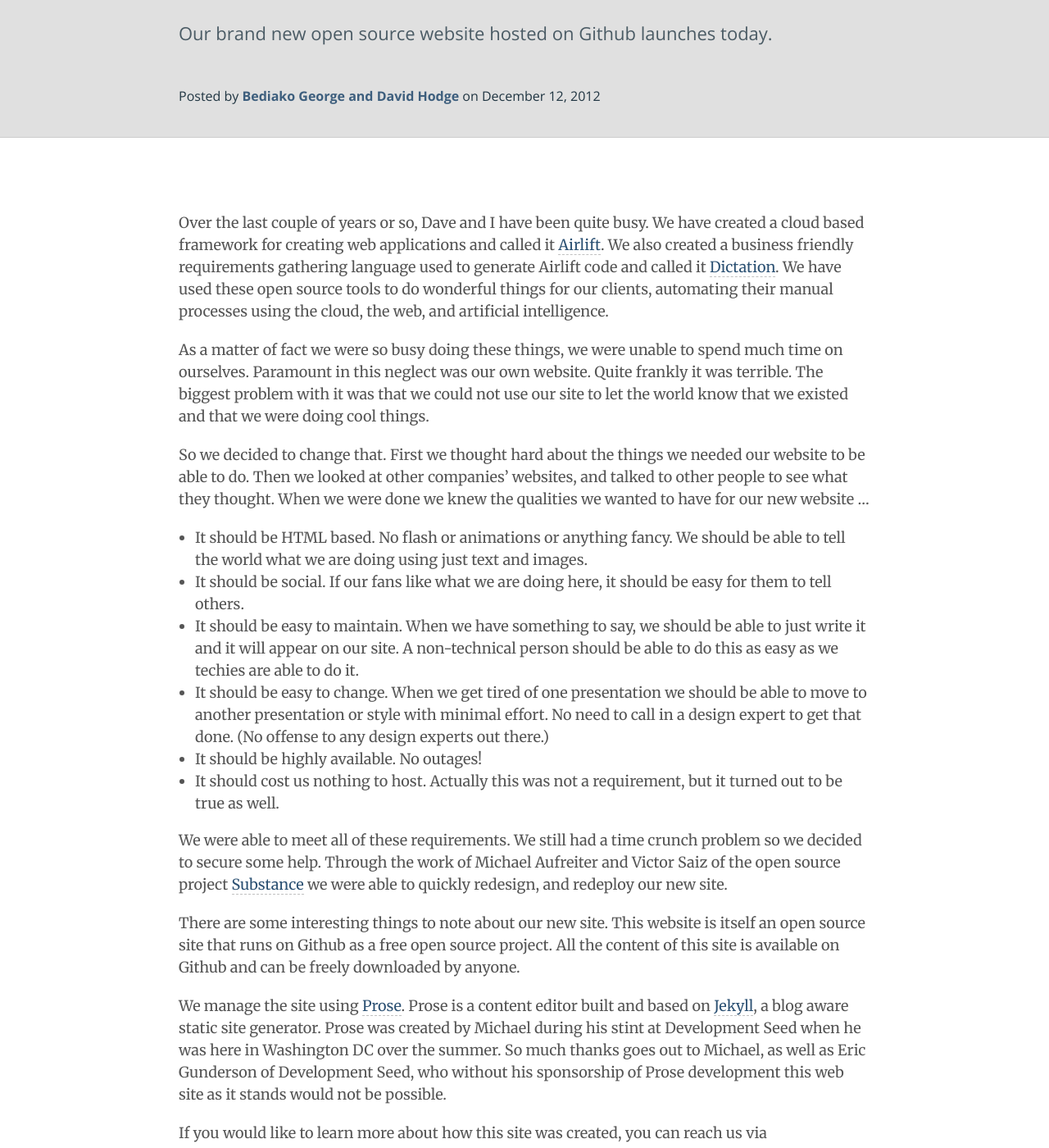
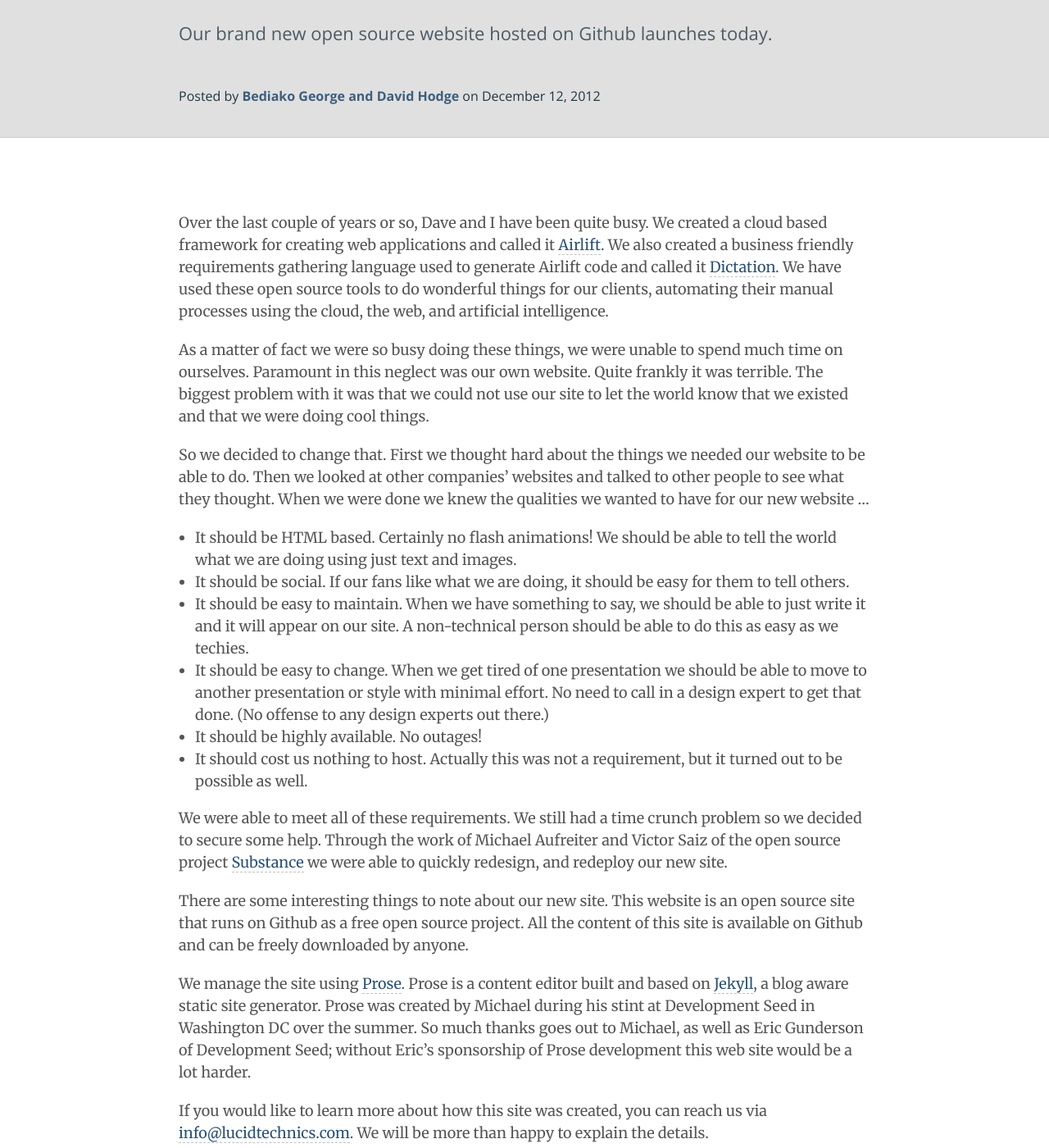
Before and after one commit to LucidTechnics/lucidtechnics.github.com, a Jekyll site: the page built from _posts/articles/2012-12-12-site-launch.md, in a window 1280 px wide and 1400 px high, scrolled down 286 px. Shown: the whole window at 82% size. Built offline with Jekyll 4.4.1, drawn with Linux system fonts in a browser that asks for light colours; nearby versions of some CDN libraries; comment, search, counter and statistics services are not loaded; some of the changed text lies outside the part shown.

Commit message:
Updated _posts/articles/2012-12-12-site-launch.md

```diff
--- a/_posts/articles/2012-12-12-site-launch.md
+++ b/_posts/articles/2012-12-12-site-launch.md
@@ -12,28 +12,28 @@
 
 ---
 
-Over the last couple of years or so, Dave and I have been quite busy.  We have created a cloud based framework for creating web applications and called it [Airlift](http://lucidtechnics.github.com/projects/airlift.html). We also created a business friendly requirements gathering language used to generate Airlift code and called it [Dictation](http://lucidtechnics.github.com/projects/dictation.html).  We have used these open source tools to do wonderful things for our clients, automating their manual processes using the cloud, the web, and artificial intelligence.
+Over the last couple of years or so, Dave and I have been quite busy.  We created a cloud based framework for creating web applications and called it [Airlift](http://lucidtechnics.github.com/projects/airlift.html). We also created a business friendly requirements gathering language used to generate Airlift code and called it [Dictation](http://lucidtechnics.github.com/projects/dictation.html).  We have used these open source tools to do wonderful things for our clients, automating their manual processes using the cloud, the web, and artificial intelligence.
 
 As a matter of fact we were so busy doing these things, we were unable to spend much time on ourselves. Paramount in this neglect was our own website.  Quite frankly it was terrible. The biggest problem with it was that we could not use our site to let the world know that we existed and that we were doing cool things.
 
-So we decided to change that.  First we thought hard about the things we needed our website to be able to do.  Then we looked at other companies' websites, and talked to other people to see what they thought.  When we were done we knew the qualities we wanted to have for our new website ...
+So we decided to change that.  First we thought hard about the things we needed our website to be able to do.  Then we looked at other companies' websites and talked to other people to see what they thought.  When we were done we knew the qualities we wanted to have for our new website ...
 
-* It should be HTML based.  No flash or animations or anything fancy.  We should be able to tell the world what we are doing using just text and images.
-* It should be social.  If our fans like what we are doing here, it should be easy for them to tell others.
-* It should be easy to maintain.  When we have something to say, we should be able to just write it and it will appear on our site.  A non-technical person should be able to do this as easy as we techies are able to do it.
+* It should be HTML based.  Certainly no flash animations! We should be able to tell the world what we are doing using just text and images.
+* It should be social.  If our fans like what we are doing, it should be easy for them to tell others.
+* It should be easy to maintain.  When we have something to say, we should be able to just write it and it will appear on our site.  A non-technical person should be able to do this as easy as we techies.
 * It should be easy to change.  When we get tired of one presentation we should be able to move to another presentation or style with minimal effort.  No need to call in a design expert to get that done. (No offense to any design experts out there.)
 * It should be highly available.  No outages!
-* It should cost us nothing to host.  Actually this was not a requirement, but it turned out to be true as well.
+* It should cost us nothing to host.  Actually this was not a requirement, but it turned out to be possible as well.
 
 We were able to meet all of these requirements.  We still had a time crunch problem so we decided to secure some help. Through the work of Michael Aufreiter and Victor Saiz of the open source project [Substance](http://substance.io) we were able to quickly redesign, and redeploy our new site.
 
-There are some interesting things to note about our new site.  This website is itself an open source site that runs on Github as a free open source project.  All the content of this site is available on Github and can be freely downloaded by anyone.
+There are some interesting things to note about our new site.  This website is an open source site that runs on Github as a free open source project.  All the content of this site is available on Github and can be freely downloaded by anyone.
 
-We manage the site using [Prose](http://developmentseed.org/blog/2012/june/25/prose-a-content-editor-for-github/).  Prose is a content editor built and based on [Jekyll](https://github.com/mojombo/jekyll), a blog aware static site generator.  Prose was created by Michael during his stint at Development Seed when he was here in Washington DC over the summer.  So much thanks goes out to Michael, as well as Eric Gunderson of Development Seed, who without his sponsorship of Prose development this web site as it stands would not be possible.
+We manage the site using [Prose](http://developmentseed.org/blog/2012/june/25/prose-a-content-editor-for-github/).  Prose is a content editor built and based on [Jekyll](https://github.com/mojombo/jekyll), a blog aware static site generator.  Prose was created by Michael during his stint at Development Seed in Washington DC over the summer.  So much thanks goes out to Michael, as well as Eric Gunderson of Development Seed; without Eric's sponsorship of Prose development this web site would be a lot harder.
 
 If you would like to learn more about how this site was created, you can reach us via [info@lucidtechnics.com]("mailto:info@lucidtechnics.com"). We will be more than happy to explain the details.
 
-Otherwise please enjoy our new site and let us know if anything you find here interests you.  And stayed tuned ... we are just getting started!
+Otherwise please enjoy our new site and let us know if anything you find here interests you.  And stay tuned ... we are just getting started!
 
 Sincerely,
 
```
